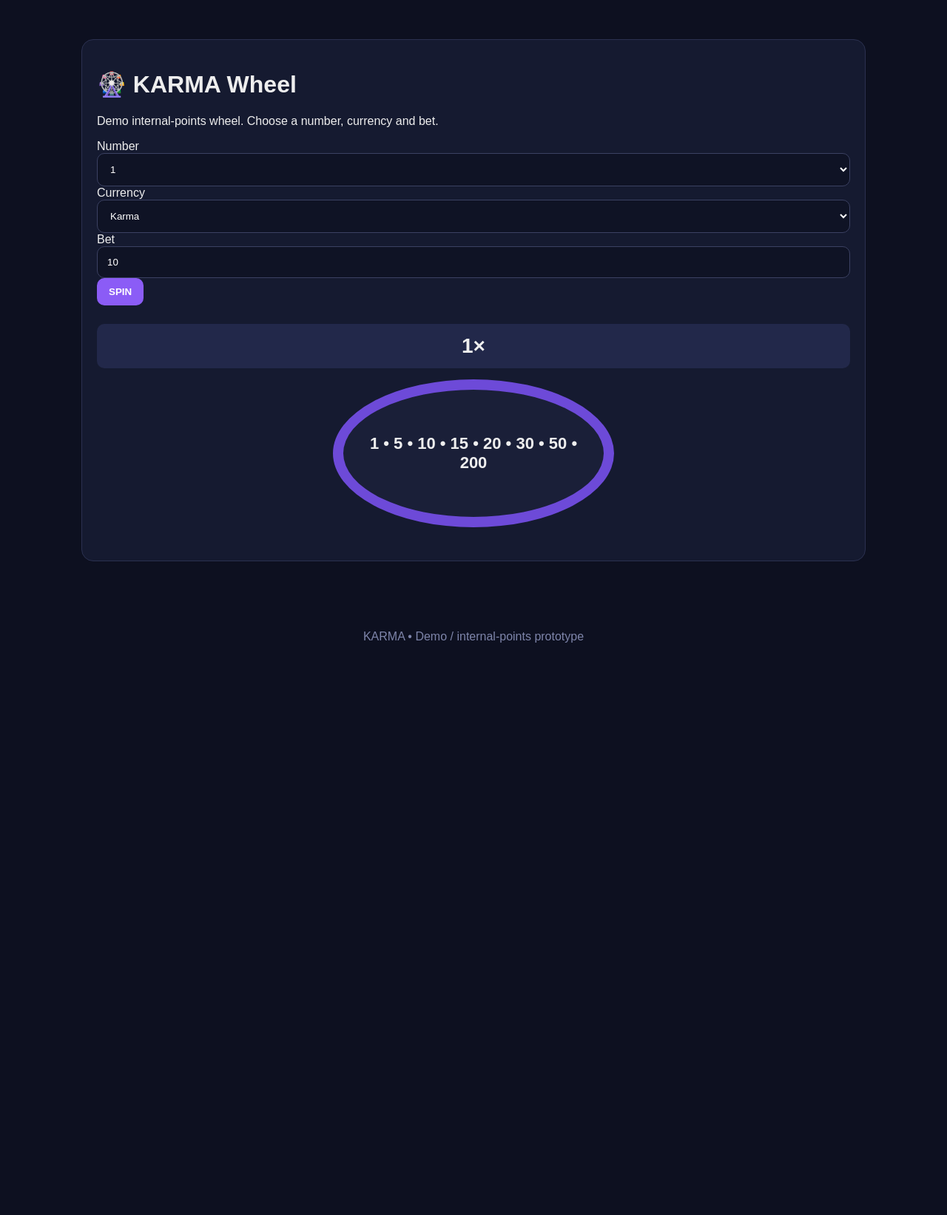
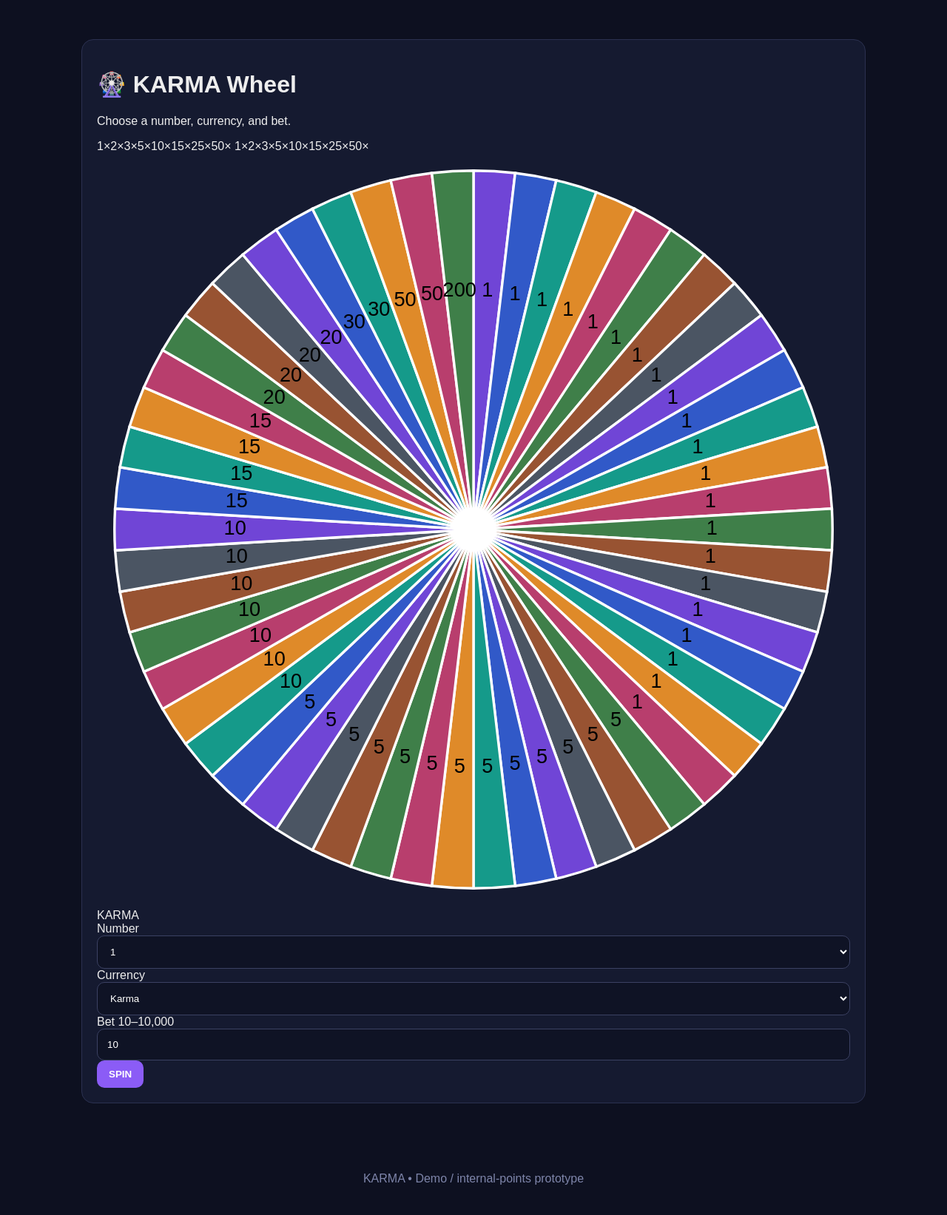
Before and after one commit to reneboypatoc2-glitch/karma-mining, a Flask app: page /wheel in a window 1280 px wide. Shown: the part 75-1718 px from the top of the page at 74% size. Before the commit the page ends 944 px from the top, so only its background shows below. Run offline with Flask 3, Linux system fonts and the light colour scheme; the visitor is signed in with stand-in values (Sample User, id 1); data comes from the database, SQL or seed files in the repository; data that the repository does not hold is empty.

Commit message:
Update wheel.html

```diff
--- a/templates/wheel.html
+++ b/templates/wheel.html
@@ -1,13 +1,51 @@
-{% extends "base.html" %}{% block content %}
-<div class="card"><h1>🎡 KARMA Wheel</h1><p>Demo internal-points wheel. Choose a number, currency and bet.</p>
-<form method="post" id="wheelForm"><label>Number</label><select name="chosen">{% for n in [1,5,10,15,20,30,50,200] %}<option value="{{n}}">{{n}}</option>{% endfor %}</select>
-<label>Currency</label><select name="currency"><option>Karma</option><option>Katching</option></select>
-<label>Bet</label><input name="bet" type="number" min="10" max="10000" step="1" value="10"><button>SPIN</button></form>
-<div class="wheel"><div id="slot">1×</div><div class="circle">1 • 5 • 10 • 15 • 20 • 30 • 50 • 200</div></div>
-{% if result %}<div class="result"><h2>Result: {{ result.result }}</h2><p>Multiplier: <b>{{ result.multiplier }}×</b></p>{% if result.win %}<p>Profit: +{{ "%.2f"|format(result.win) }}</p>{% else %}<p>Not a match.</p>{% endif %}</div>{% endif %}
+{% extends "base.html" %}
+{% block content %}
+<div class="card wheel-card">
+<h1>🎡 KARMA Wheel</h1>
+<p>Choose a number, currency, and bet.</p>
+<div class="multiplier-wrap"><div class="mult-pointer"></div><div class="mult-reel" id="multReel"><div class="mult-track" id="multTrack">
+<span>1×</span><span>2×</span><span>3×</span><span>5×</span><span>10×</span><span>15×</span><span>25×</span><span>50×</span>
+<span>1×</span><span>2×</span><span>3×</span><span>5×</span><span>10×</span><span>15×</span><span>25×</span><span>50×</span>
+</div></div></div>
+<div class="wheel-stage"><div class="wheel-pointer"></div><div class="wheel-outer">
+<svg id="wheelSvg" viewBox="0 0 600 600"></svg><div class="wheel-center">KARMA</div>
+</div></div>
+<form method="post" id="wheelForm" class="wheel-form">
+<div><label>Number</label><select name="chosen">{% for n in [1,5,10,15,20,30,50,200] %}<option value="{{n}}">{{n}}</option>{% endfor %}</select></div>
+<div><label>Currency</label><select name="currency"><option>Karma</option><option>Katching</option></select></div>
+<div><label>Bet 10–10,000</label><input name="bet" type="number" min="10" max="10000" value="10" required></div>
+<button id="spinBtn">SPIN</button>
+</form>
+{% if result %}<div class="result" id="result" data-result="{{result.result}}" data-mult="{{result.multiplier}}">
+<h2>Result: {{result.result}}</h2><p>Multiplier: <b>{{result.multiplier}}×</b></p>
+{% if result.win %}<p>Profit: +{{"%.2f"|format(result.win)}}</p>{% else %}<p>No match — bet lost.</p>{% endif %}
+</div>{% endif %}
 </div>
 <script>
-const form=document.getElementById('wheelForm'), slot=document.getElementById('slot');
-form.addEventListener('submit',()=>{slot.classList.add('spin');});
+(()=> {
+const vals=[...Array(21).fill(1),...Array(13).fill(5),...Array(7).fill(10),...Array(4).fill(15),...Array(4).fill(20),...Array(2).fill(30),...Array(2).fill(50),200];
+const svg=document.getElementById('wheelSvg'), NS='http://www.w3.org/2000/svg', cx=300,cy=300,r=286,step=360/54;
+const g=document.createElementNS(NS,'g'); g.id='wheelGroup';
+const colors=['#7045d6','#3159c8','#159a8a','#df8a29','#b83e6d','#3f7f49','#985332','#4b5563'];
+function pt(a,rr){return[cx+Math.cos(a)*rr,cy+Math.sin(a)*rr]}
+vals.forEach((v,i)=>{
+ let a0=(-90+i*step)*Math.PI/180,a1=(-90+(i+1)*step)*Math.PI/180;
+ let p1=pt(a0,r),p2=pt(a1,r);
+ let path=document.createElementNS(NS,'path');
+ path.setAttribute('d',`M ${cx} ${cy} L ${p1[0]} ${p1[1]} A ${r} ${r} 0 0 1 ${p2[0]} ${p2[1]} Z`);
+ path.setAttribute('fill',colors[i%colors.length]);path.setAttribute('stroke','#fff');path.setAttribute('stroke-width','2');g.appendChild(path);
+ let m=(-90+(i+.5)*step)*Math.PI/180,[x,y]=pt(m,190),t=document.createElementNS(NS,'text');
+ t.setAttribute('x',x);t.setAttribute('y',y);t.setAttribute('text-anchor','middle');t.setAttribute('dominant-baseline','middle');t.setAttribute('class','seg-label');t.textContent=v;g.appendChild(t);
+});
+svg.appendChild(g);
+const form=document.getElementById('wheelForm'), btn=document.getElementById('spinBtn'), result=document.getElementById('result'), track=document.getElementById('multTrack');
+form.addEventListener('submit',()=>{btn.disabled=true;btn.textContent='SPINNING…';});
+if(result){
+ const target=+result.dataset.result, indexes=vals.map((v,i)=>v===target?i:-1).filter(i=>i>=0), idx=indexes[Math.floor(Math.random()*indexes.length)];
+ g.style.transform=`rotate(${2160-(idx+.5)*step}deg)`;
+ const ms=[1,2,3,5,10,15,25,50], mi=ms.indexOf(+result.dataset.mult);
+ track.style.transform=`translateX(${-(8+mi)*92+180}px)`;
+}
+})();
 </script>
 {% endblock %}
```
